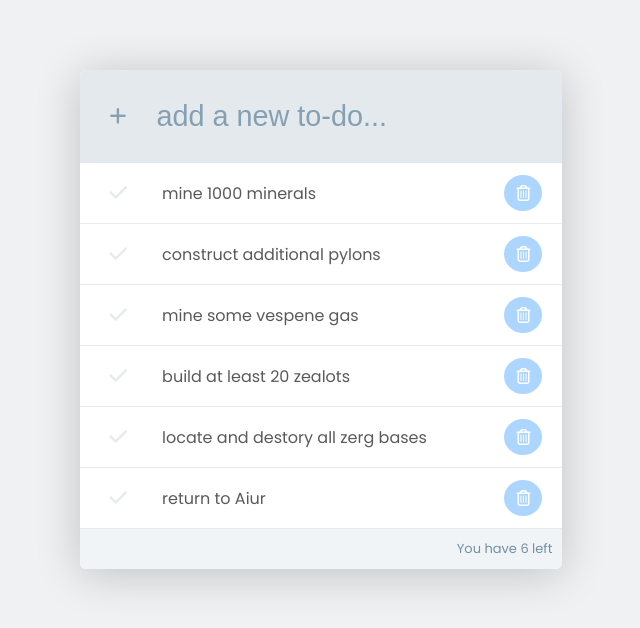
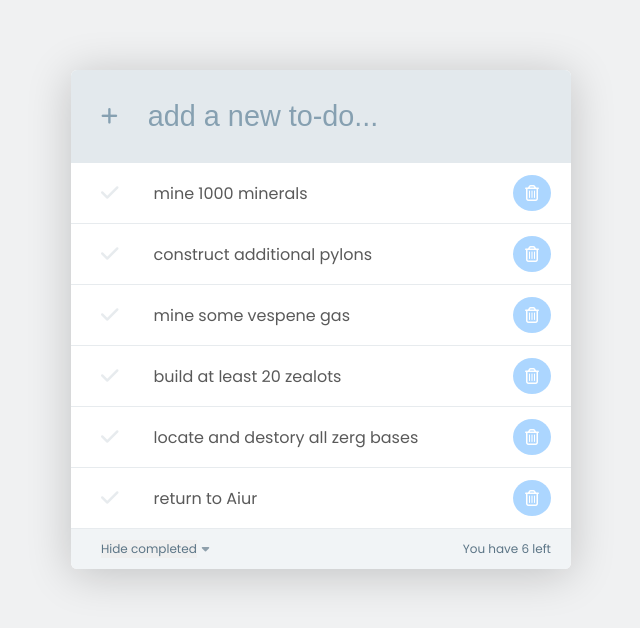
Before and after one commit to mikke555/react-todo-app, a React (Create React App) app: page / in a window 1280 px wide. Shown: the top 628 px of the page, without its empty margins (319-959 px from the left). Built offline with nearby package versions, Linux system fonts and the light colour scheme.

Commit message:
add toggle completed func

```diff
--- a/public/style.css
+++ b/public/style.css
@@ -35,7 +35,7 @@ h1 {
   border-radius: 6px;
   margin-top: 70px;
   margin-bottom: 50px;
-  min-width: 100px;
+  min-width: 500px;
   box-shadow: 0 5px 45px rgba(0,0,0, 0.2);
 }
 
@@ -68,11 +68,12 @@ h1 {
   margin-right: 30px;
   color: #86a0b1;
   order: -1;
-  transition: all 300ms ease-in-out;
+  transition: all 300ms ease-in;
 }
 
 .AddForm input:focus + .fa-plus {
-  transform: scale3d(2,2,2);
+  transform: scale3d(1.8,1.8,1.8);
+  transition: all 300ms ease-in-out;
 }
 
 .AddForm input {
@@ -114,6 +115,7 @@ h1 {
   align-items: center;
   overflow: hidden;
   transition: all 200ms ease;
+  background-color: white;
 }
 
 .Todo-item:hover {
@@ -137,25 +139,26 @@ h1 {
 }
 
 .Todo-item.completed .Todo-content {
-  color: rgba(0, 0, 0, 0.4);
+  color: rgba(0, 0, 0, 0.45);
 }
 
 .Todo-content::after {
   content: '';
   position: absolute;
+  top: 55%;
+  left: 0;
   height: 1px;
   width: 100%;
   background-color: rgba(0, 0, 0, 0.40);
-  top: 55%;
-  left: 0;
+  transform-origin: left;
   transform: scaleX(0);
+  transition-delay: 50ms;
   transition: all 200ms ease-in-out;
-  transition-delay: 50ms;
-  transform-origin: left;
 }
 
 .Todo-item.completed .Todo-content::after {
   transform: scaleX(1);
+  transform-origin: right;
 }
 
 .Todo-icon {
@@ -273,7 +276,7 @@ h1 {
 }
 
 .todo-exit {
-  opacity: 0.5;
+  opacity: 0.1;
   transform: translateX(0);
 }
 
@@ -282,3 +285,42 @@ h1 {
   transform: translateX(-50vw);
   transition: all 550ms cubic-bezier(0.6, -0.015, 0.735, 0.045);
 }
+
+/* =================================
+    FOOTER
+==================================== */
+
+.todo-footer {
+  background: #f1f4f6;
+  font-size: 12px;
+  border-bottom-left-radius: 6px;
+  border-bottom-right-radius: 6px;
+  display: flex;
+  justify-content: space-between;
+  align-items: center;
+  padding: 11px 20px 11px 30px;
+  color: #5c7586;
+  text-align: right;
+  overflow: hidden;
+}
+
+.todo-footer button {
+  text-decoration: none;
+  color: #5c7586;
+  border: none;
+  outline: none;
+  font-family: inherit;
+  font-size: inherit;
+}
+
+.todo-footer button:hover {
+  text-decoration: underline;
+  color: #475a66;
+  transition: all 200ms ease;
+}
+
+.todo-footer i.fas {
+  color: #5c7586a8;
+  margin-left: 5px;
+  font-size: 12px;
+}
--- a/src/App.js
+++ b/src/App.js
@@ -2,6 +2,7 @@ import React from 'react';
 import Todos from './components/Todos';
 import AddForm from './components/AddForm';
 import uuid from 'uuid';
+import Footer from './components/Footer';
 
 class App extends React.Component {
   state = {
@@ -36,7 +37,8 @@ class App extends React.Component {
         content: 'return to Aiur',
         completed: false
       },
-    ]
+    ],
+    showCompleted: true
   }
 
   addTodo = (content) => {
@@ -48,7 +50,7 @@ class App extends React.Component {
     this.setState({ todos: [...this.state.todos, newTodo] });
   }
 
-  onComplete = (id) => {
+  toggleComplete = (id) => {
     this.setState({
       todos: this.state.todos.map(todo => {
         if (todo.id === id) {
@@ -63,14 +65,36 @@ class App extends React.Component {
     this.setState({ todos: this.state.todos.filter(todo => todo.id !== id) });
   }
 
+  toggleCompleted = () => {
+    if (this.state.todos.filter(todo => todo.completed).length === 0)
+      return;
+
+    this.setState({
+      showCompleted: !this.state.showCompleted
+    })
+  }
+
+
   render() {
     return (
-      <React.Fragment>
-        <div className="app-container">
-          <AddForm addTodo={this.addTodo} numTodos={this.state.todos.length} />
-          <Todos todos={this.state.todos} markComplete={this.onComplete} deleteTodo={this.deleteTodo} />
-        </div>
-      </React.Fragment>
+      <div className="app-container">
+        <AddForm addTodo={this.addTodo} numTodos={this.state.todos.length} />
+        <Todos
+          todos={this.state.todos}
+          toggleComplete={this.toggleComplete}
+          deleteTodo={this.deleteTodo}
+          toggleCompleted={this.toggleCompleted}
+          showCompleted={this.state.showCompleted}
+        />
+        <Footer
+          todos={this.state.todos}
+          toggleComplete={this.toggleComplete}
+          deleteTodo={this.deleteTodo}
+          toggleCompleted={this.toggleCompleted}
+          showCompleted={this.state.showCompleted}
+        />
+      </div>
+
     );
   }
 }
--- /dev/null
+++ b/src/components/Footer.js
@@ -0,0 +1,34 @@
+import React, { Component } from 'react'
+
+class Footer extends Component {
+  numUncompleted = () => {
+    const uncompleted = this.props.todos.filter(todo => todo.completed === false).length;
+    if (uncompleted > 1) return `You have ${uncompleted} left`;
+    if (uncompleted === 1) return `You have one left`;
+    return `You completed all to-dos`;
+  }
+
+  render() {
+    return (
+      <React.Fragment>
+        {this.props.todos.length > 0 &&
+
+          < footer className="todo-footer" >
+            <span>
+              <button href="#" onClick={this.props.toggleCompleted}>
+                {this.props.showCompleted ? `Hide completed` : `Show completed`}
+              </button>
+              {this.props.showCompleted ? < i className="fas fa-caret-down"></i> : < i className="fas fa-caret-up"></i>}
+            </span>
+
+            <span>
+              {this.numUncompleted()}
+            </span>
+          </footer >
+        }
+      </React.Fragment>
+    )
+  }
+}
+
+export default Footer;
--- a/src/components/Todo.js
+++ b/src/components/Todo.js
@@ -3,11 +3,15 @@ import React, { Component } from 'react';
 export class Todo extends Component {
 
   handleClick = () => {
-    this.props.markComplete(this.props.todo.id);
+    this.props.toggleComplete(this.props.todo.id);
   }
 
   getStyles = () => {
     return this.props.todo.completed ? 'Todo-item completed' : 'Todo-item';
+  }
+
+  getDisplay = () => {
+    return this.props.todo.completed && this.props.showCompleted === false ? { display: "none" } : { display: 'flex' };
   }
 
   handleDelete = () => {
@@ -17,7 +21,7 @@ export class Todo extends Component {
   render() {
     return (
 
-      <li className={this.getStyles()} >
+      <li className={this.getStyles()} style={this.getDisplay()} >
         <span className="clickable" onClick={this.handleClick}>
           <span className="Todo-icon">
             <i className="fas fa-check"></i>
@@ -30,7 +34,6 @@ export class Todo extends Component {
           <i className="far fa-trash-alt" onClick={this.handleDelete}></i>
         </span>
       </li>
-
     )
   }
 }
--- a/src/components/Todos.js
+++ b/src/components/Todos.js
@@ -5,45 +5,26 @@ import {
   TransitionGroup,
 } from 'react-transition-group';
 
+
 export class Todos extends Component {
-
-  numUncompleted = () => {
-    const num = this.props.todos.filter(todo => todo.completed === false).length;
-    if (num > 1) return `You have ${num} left`;
-    if (num === 1) return `You have one left`;
-    return `You completed all to-dos`;
-  }
-
   render() {
-    const footer = {
-      textAlign: "right",
-      color: "#7190a4",
-      background: "#f1f4f6",
-      padding: "10px",
-      textTransformation: "upperCase",
-      fontSize: "13px",
-      borderBottomLeftRadius: "6px",
-      borderBottomRightRadius: "6px"
-    }
-
     return (
       <div>
         <TransitionGroup component="ul" className="todo-list">
           {
             this.props.todos.map(todo =>
               (<CSSTransition key={todo.id} timeout={550} classNames="todo">
-                <Todo todo={todo} key={todo.id} markComplete={this.props.markComplete} deleteTodo={this.props.deleteTodo} />
+                <Todo
+                  todo={todo}
+                  key={todo.id}
+                  toggleComplete={this.props.toggleComplete}
+                  deleteTodo={this.props.deleteTodo}
+                  showCompleted={this.props.showCompleted}
+                />
               </CSSTransition>)
             )
           }
         </TransitionGroup>
-
-        {
-          this.props.todos.length > 0 &&
-          <footer style={footer}>
-            {this.numUncompleted()}
-          </footer>
-        }
       </div >
     )
   }
```
